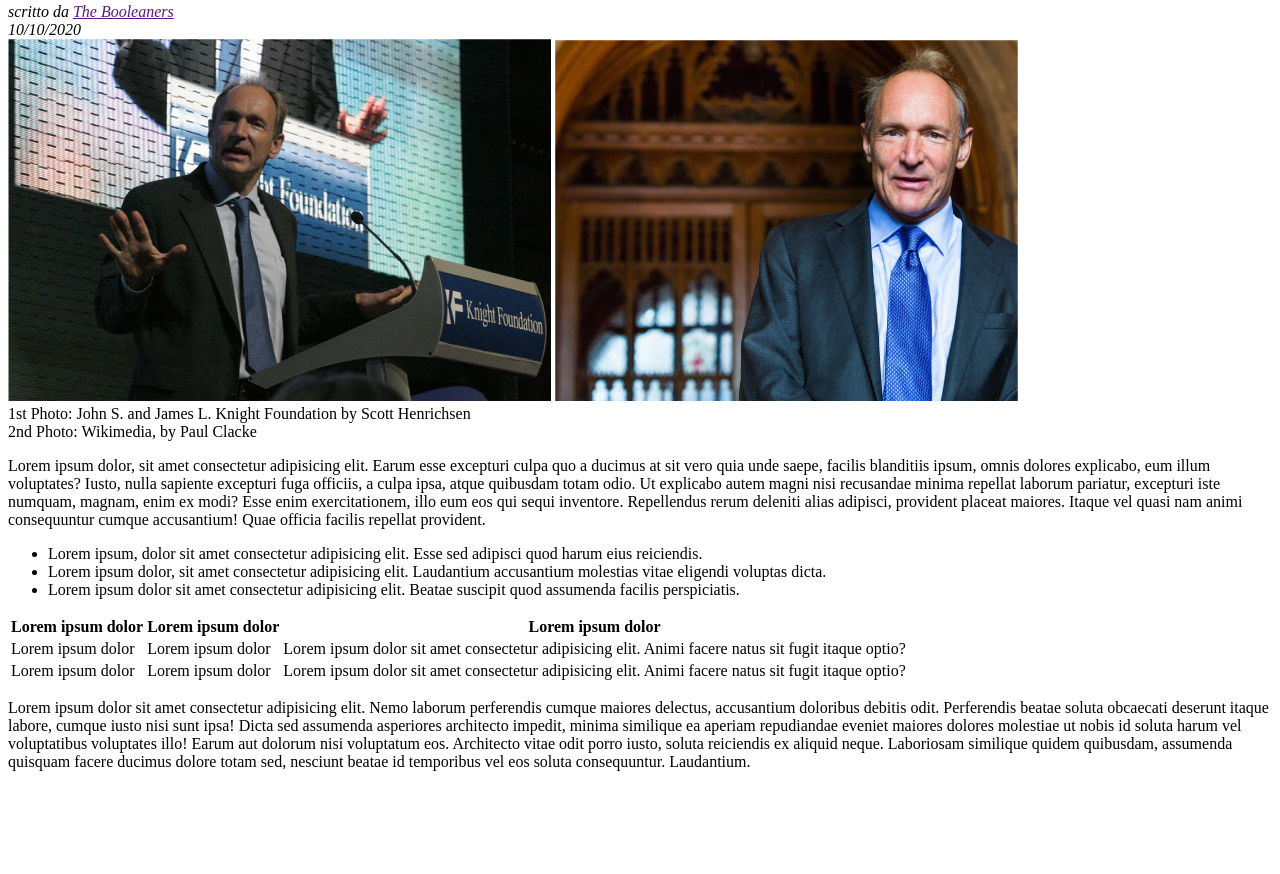
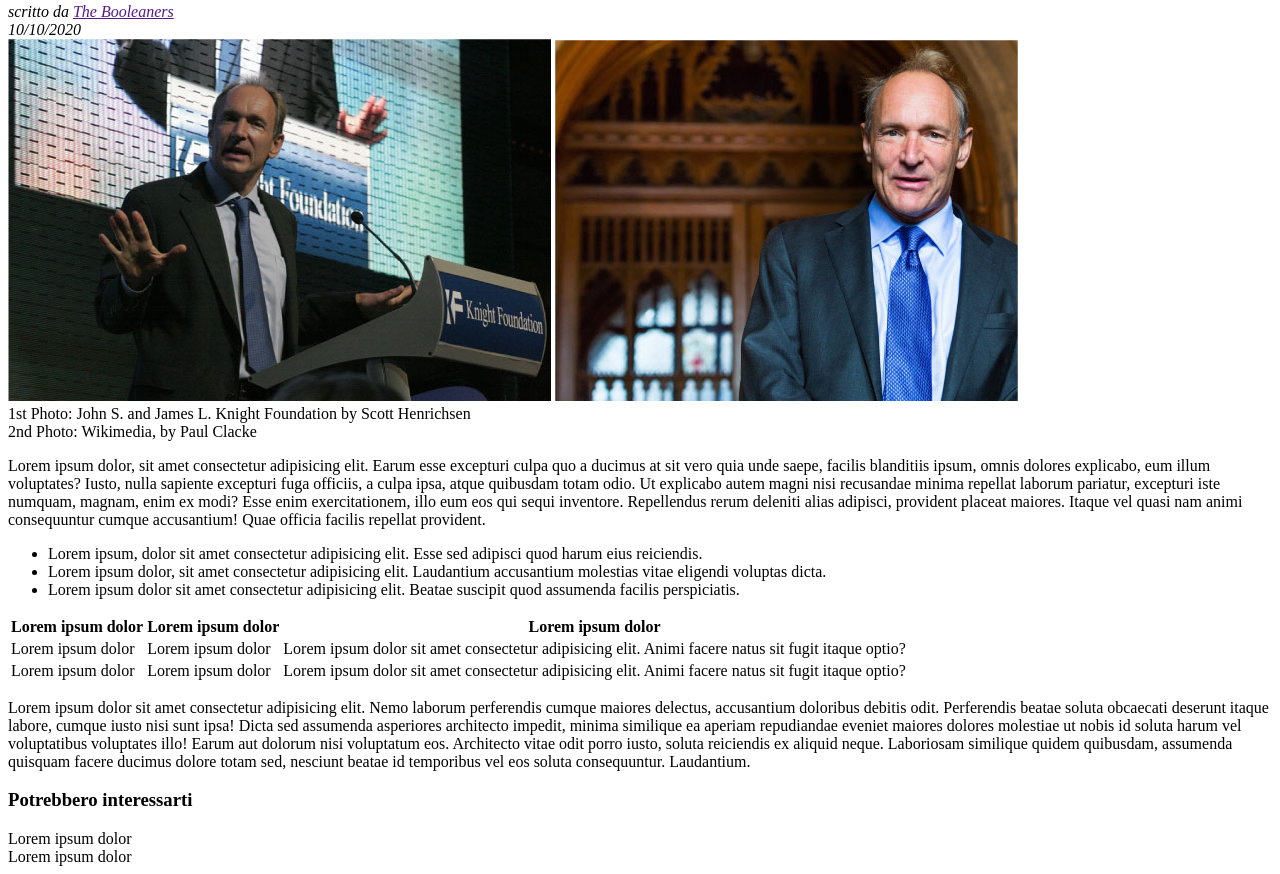
Before and after one commit to Pis4ni/html-css-booleaner, a plain HTML site: page index.html in a window 1280 px wide. Shown: the part 397-1271 px from the top of the page. Before the commit the page ends 1184 px from the top, so only its background shows below. Drawn offline with Linux system fonts and the light colour scheme.

Commit message:
Added footer

```diff
--- a/index.html
+++ b/index.html
@@ -97,5 +97,12 @@
 
     </main>
 
+    <!-- footer & affiliate links -->
+    <footer>
+        <h3>Potrebbero interessarti</h3>
+        <div>Lorem ipsum dolor</div>
+        <div>Lorem ipsum dolor</div>
+    </footer>
+
 </body>
 </html>
```
